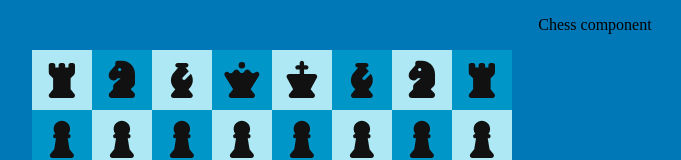
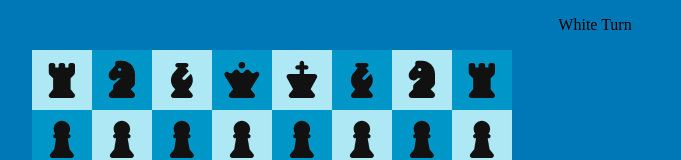
Before and after one commit to aal2015/react_ticTacToe_chess, a React (Vite) app in the folder ticTacToe_chess/: page /chess in a window 1280 px wide. Shown: the top 160 px of the page, without its empty margins (45-726 px from the left). Built offline with nearby package versions, Linux system fonts and the light colour scheme.

Commit message:
Added white and black turn indication text along with state

```diff
--- a/ticTacToe_chess/src/components/Chess.jsx
+++ b/ticTacToe_chess/src/components/Chess.jsx
@@ -23,6 +23,12 @@ const Chess = () => {
             boardClone[selected[0]][selected[1]] = '';
             setBoard(boardClone);
             setSelected(null);
+
+            if (turn === "white") {
+                setTurn("black");
+            } else if (turn === "black") {
+                setTurn("white");
+            }
             return;
         }
 
@@ -34,7 +40,7 @@ const Chess = () => {
 
     return (
         <>
-            <p>Chess component</p>
+            <p>{turn === "white" ? 'White Turn' : 'Black turn'}</p>
             <ChessBoard
                 boardState={board}
                 onPieceSelect={pieceSelect}
```
